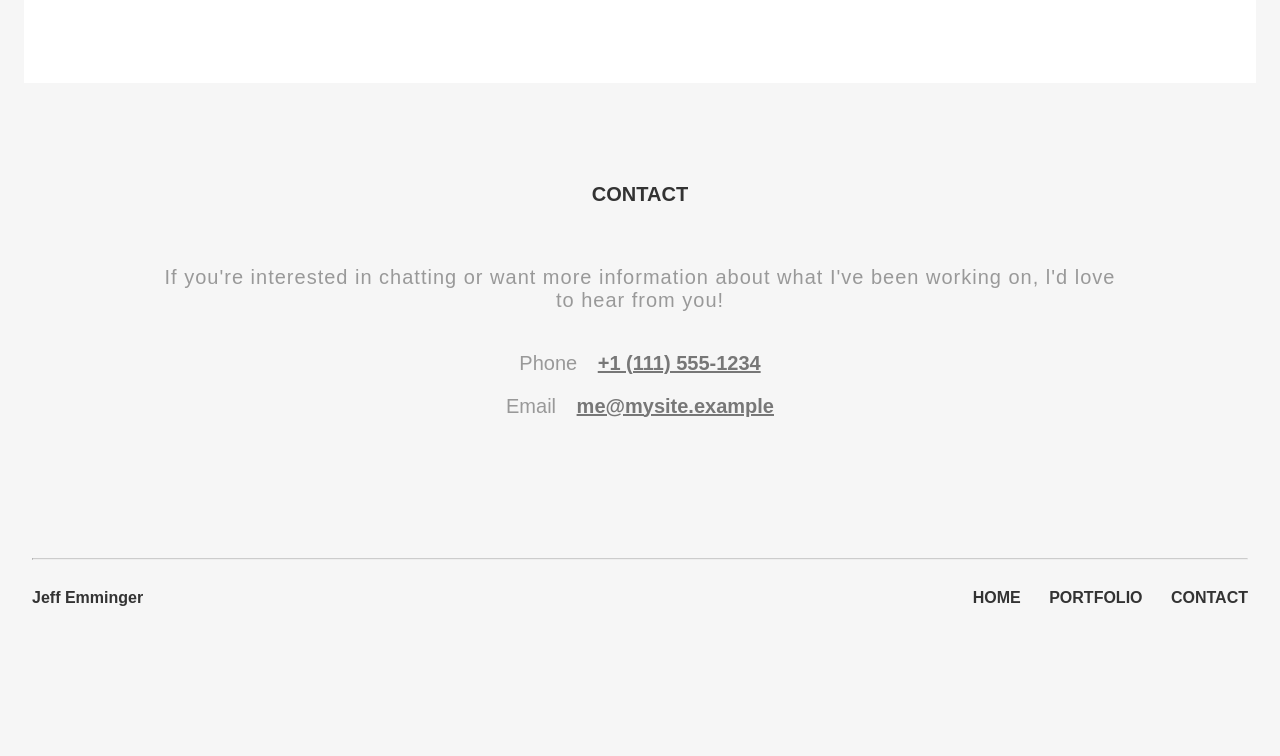
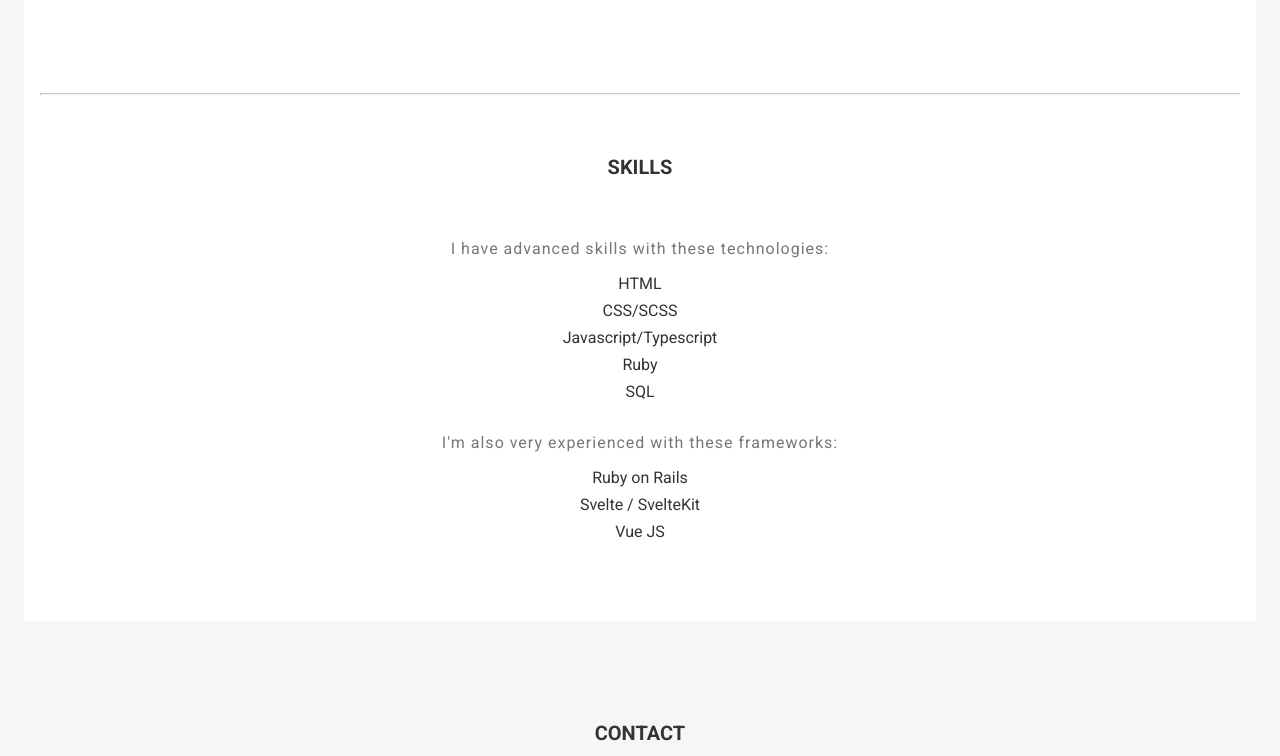
Before and after one commit to jeffe-knowbe4/project-2-responsive-layout, a plain HTML site: page index.html in a window 1280 px wide. Shown: the part 1404-2160 px from the top of the page. Before the commit the page ends 2064 px from the top, so only its background shows below. Drawn offline with Linux system fonts and the light colour scheme.

Commit message:
add exceeds tasks

```diff
--- a/css/styles.css
+++ b/css/styles.css
@@ -1,3 +1,5 @@
+@import url("https://fonts.googleapis.com/css2?family=Roboto:wght@400;700&display=swap");
+
 html {
   font-size: 100%;
 }
@@ -5,10 +7,18 @@ html {
 body {
   background-color: #f6f6f6;
   color: #333;
-  font-family: sans-serif;
+  font-family: "Roboto", sans-serif;
   text-align: center;
   margin: 0;
   padding: 0;
+}
+
+a {
+  transition: all 300ms ease-in-out;
+}
+
+a:hover {
+  text-shadow: 2px 2px 0.5em rgba(0, 0, 0, 0.25);
 }
 
 p {
@@ -32,6 +42,7 @@ footer,
 }
 
 header h1 {
+  color: #339;
   margin-top: 0;
 }
 
@@ -73,6 +84,20 @@ main {
   padding-bottom: 3em;
 }
 
+#skills {
+  margin-top: 3em;
+}
+
+#skills ul {
+  list-style-type: none;
+  margin: 0 0 2em;
+  padding: 0;
+}
+
+#skills ul li {
+  margin-bottom: 0.5em;
+}
+
 #contact li {
   color: #999;
   text-transform: none;
@@ -96,7 +121,7 @@ main p {
   letter-spacing: 1px;
 }
 
-footer hr {
+hr {
   border-top: 1px solid #ccc;
 }
 
@@ -108,6 +133,7 @@ footer section {
 }
 
 footer h4 {
+  color: #339;
   font-size: 1em;
 }
 
--- a/index.html
+++ b/index.html
@@ -14,6 +14,7 @@
           <ul>
             <li><a href="#home">Home</a></li>
             <li><a href="#portfolio">Portfolio</a></li>
+            <li><a href="#skills">Skills</a></li>
             <li><a href="#contact">Contact</a></li>
           </ul>
         </nav>
@@ -95,6 +96,26 @@
           </article>
         </div>
       </section>
+
+      <section id="skills">
+        <hr />
+        <h2>Skills</h2>
+        <p>I have advanced skills with these technologies:</p>
+        <ul>
+          <li>HTML</li>
+          <li>CSS/SCSS</li>
+          <li>Javascript/Typescript</li>
+          <li>Ruby</li>
+          <li>SQL</li>
+        </ul>
+
+        <p>I'm also very experienced with these frameworks:</p>
+        <ul>
+          <li>Ruby on Rails</li>
+          <li>Svelte / SvelteKit</li>
+          <li>Vue JS</li>
+        </ul>
+      </section>
     </main>
 
     <section id="contact">
@@ -124,6 +145,7 @@
             <li><a href="#home">Back to Top</a></li>
             <li><a href="#home">Home</a></li>
             <li><a href="#portfolio">Portfolio</a></li>
+            <li><a href="#skills">Skills</a></li>
             <li><a href="#contact">Contact</a></li>
           </ul>
         </nav>
```
